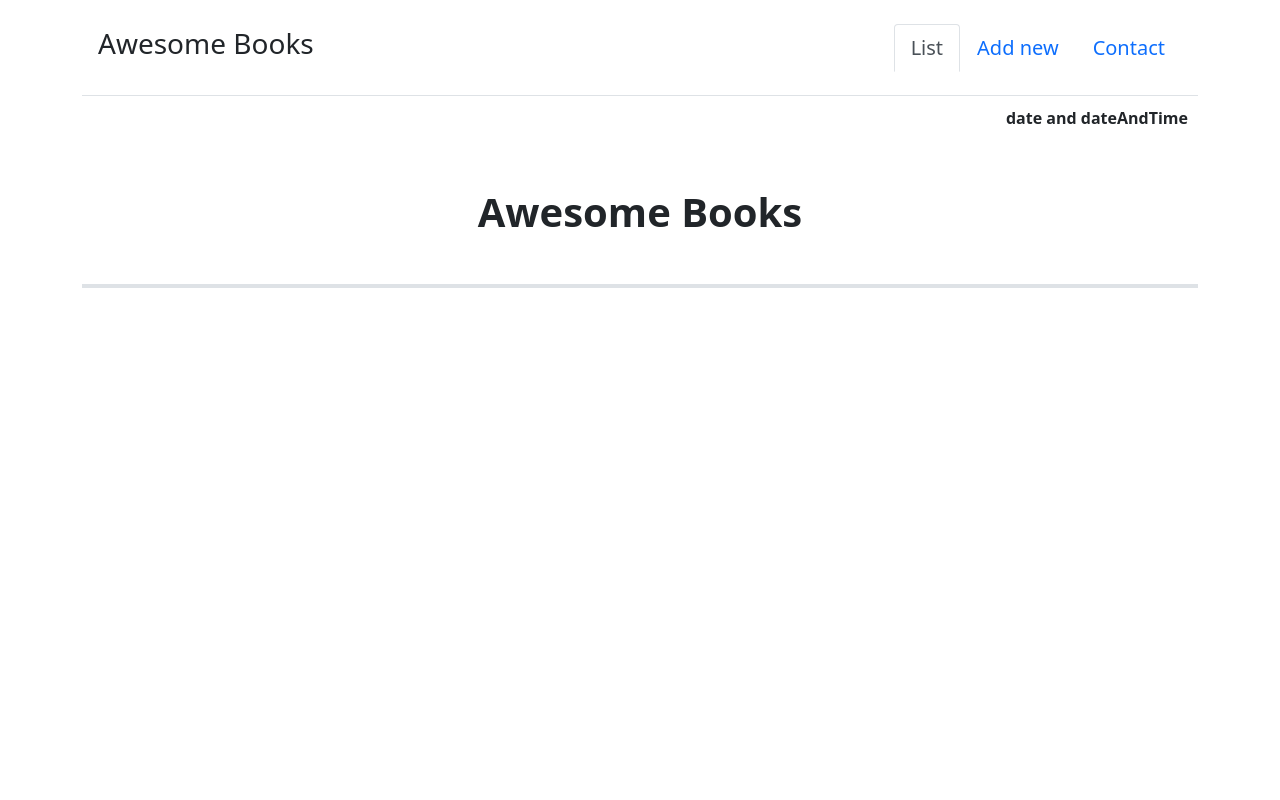
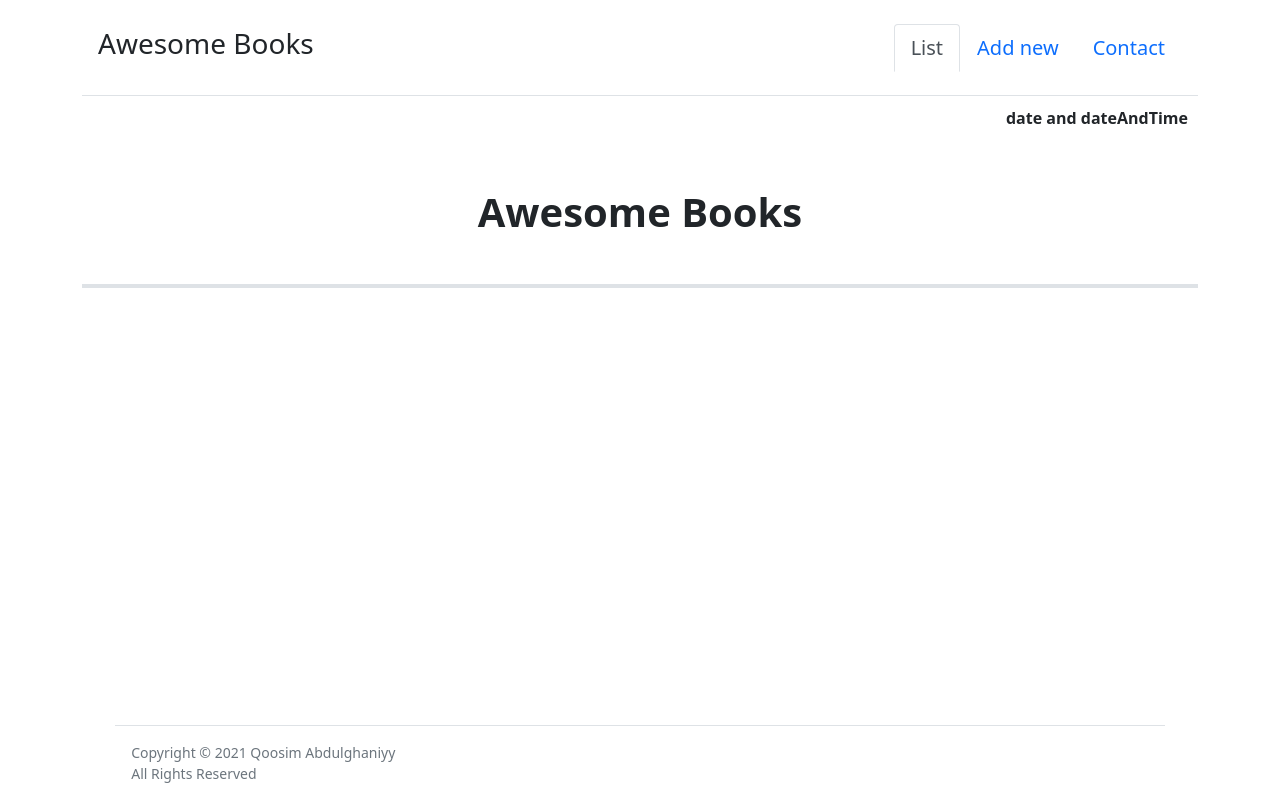
Before and after one commit to Qoosim/Awesome-Books, a plain HTML site: page index.html in a window 1280 px wide. Drawn offline with nearby package versions, Linux system fonts and the light colour scheme.

Commit message:
Add footer with copy right

```diff
--- a/index.html
+++ b/index.html
@@ -59,6 +59,16 @@
       </div>
     </section>
   </main>
+  <footer
+    class="border-top fixed-bottom custom-footer">
+      <small class="text-muted p-3">
+        Copyright &copy;
+        <script>
+          document.write(new Date().getFullYear());
+        </script>
+        Qoosim Abdulghaniyy <br/>
+        All Rights Reserved</small>
+  </footer>
 
   <script src="book.js" defer></script>
   <script src="library.js" defer></script>
```
Also changed, not shown: 1 other file.
